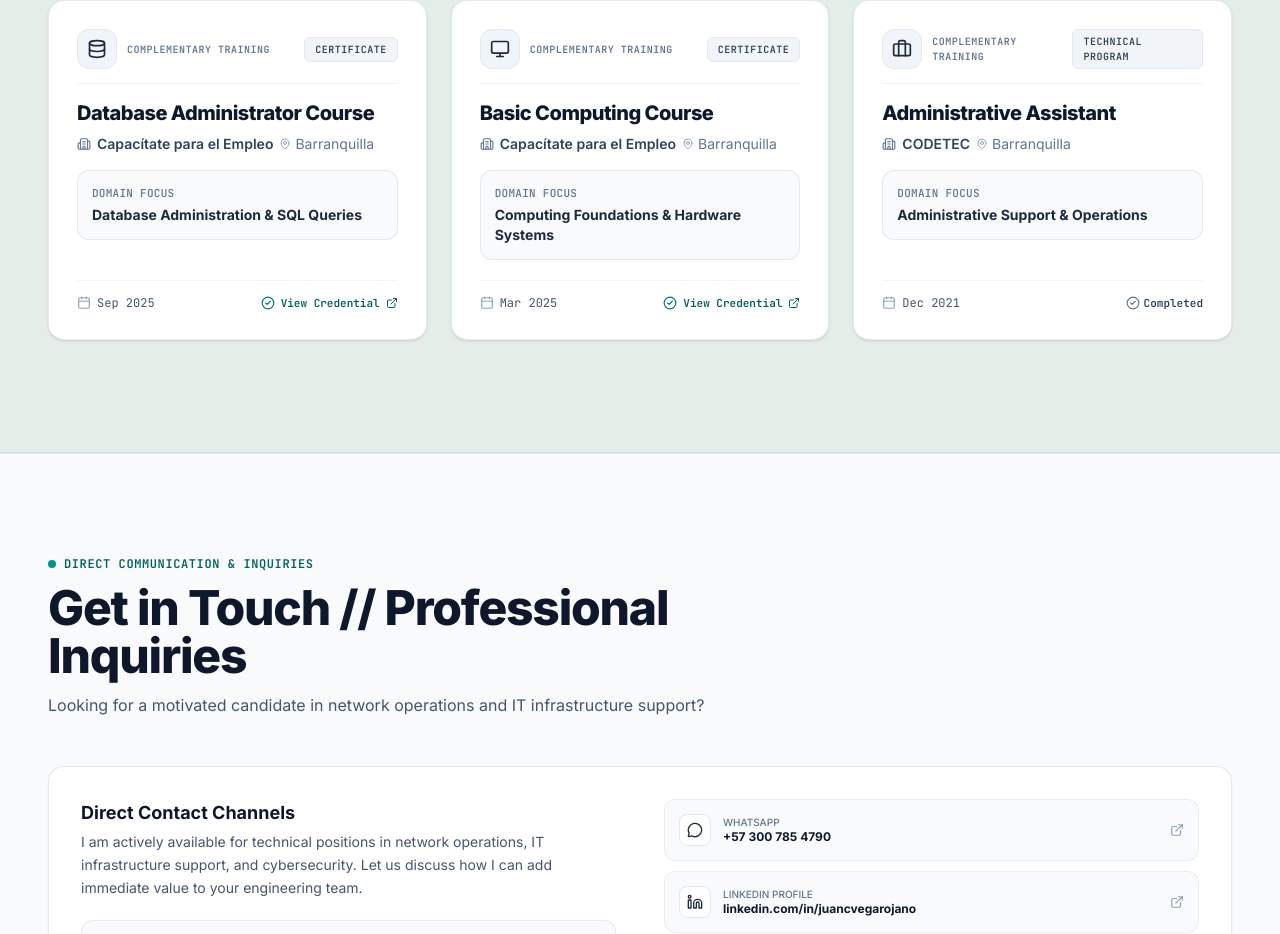
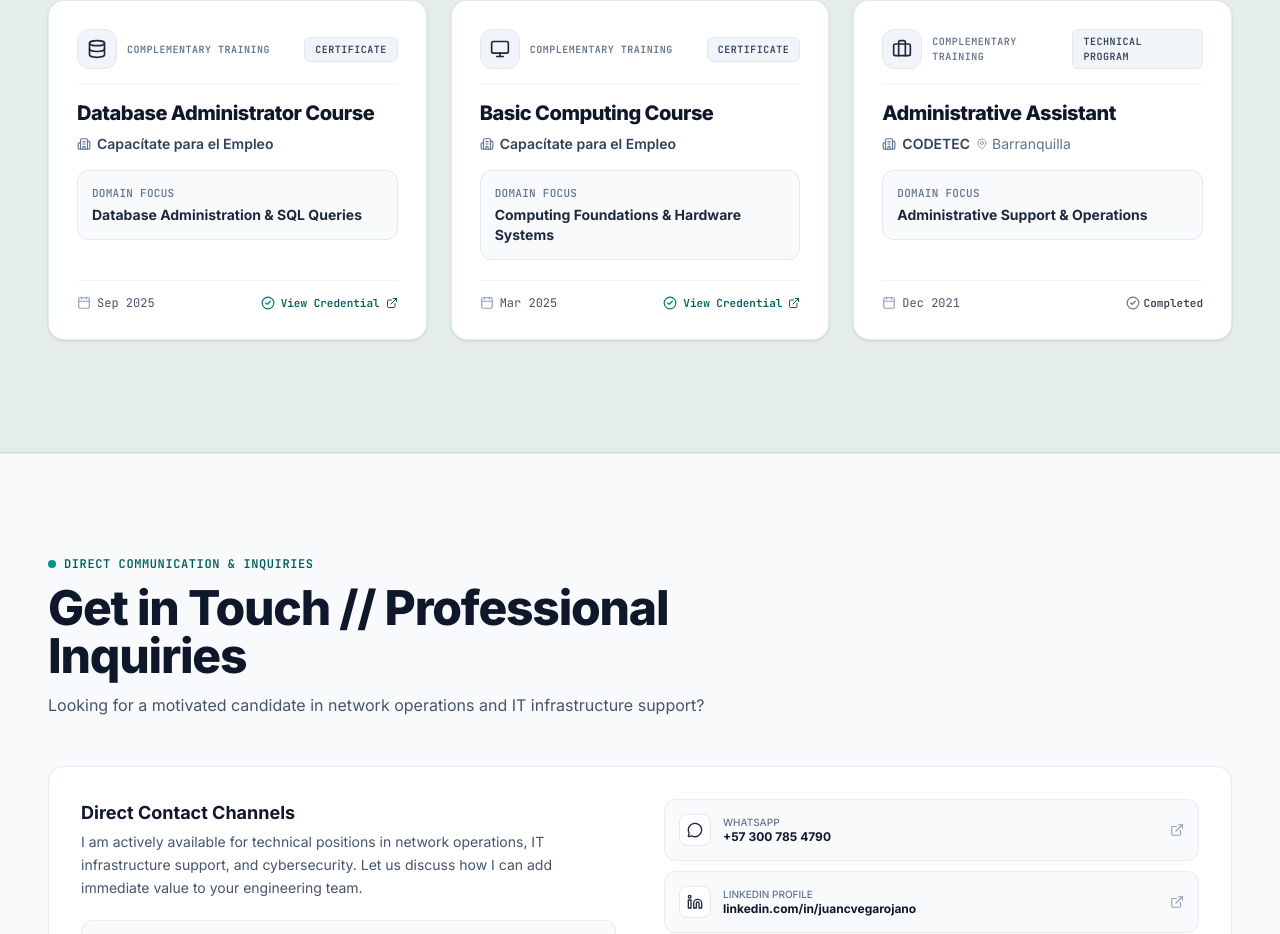
Before and after one commit to juancveg/juan-vega-portfolio, a React (Vite) app: page / in a window 1280 px wide. Shown: the part 3876-4810 px from the top of the page. Built offline with nearby package versions, Linux system fonts and the light colour scheme.

Commit message:
Remove location field from education data entries for clarity

```diff
--- a/src/data/educationData.ts
+++ b/src/data/educationData.ts
@@ -37,7 +37,6 @@ export const educationData: EducationData = {
       id: 'database-admin-course',
       title: 'Database Administrator Course',
       issuer: 'Capacítate para el Empleo',
-      location: 'Barranquilla',
       date: 'Sep 2025',
       credentialType: 'Certificate',
       credentialUrl: 'https://capacitateparaelempleo.org/verifica/b620219f-daca-4257-b418-d771dae93033/5026bc30-a5b9-4009-96c7-a125f8d832d8',
@@ -46,7 +45,6 @@ export const educationData: EducationData = {
       id: 'basic-computing-course',
       title: 'Basic Computing Course',
       issuer: 'Capacítate para el Empleo',
-      location: 'Barranquilla',
       date: 'Mar 2025',
       credentialType: 'Certificate',
       credentialUrl: 'https://capacitateparaelempleo.org/verifica/b620219f-daca-4257-b418-d771dae93033/554dca66-e75e-42cc-9a25-ed4a9397a841',
```
